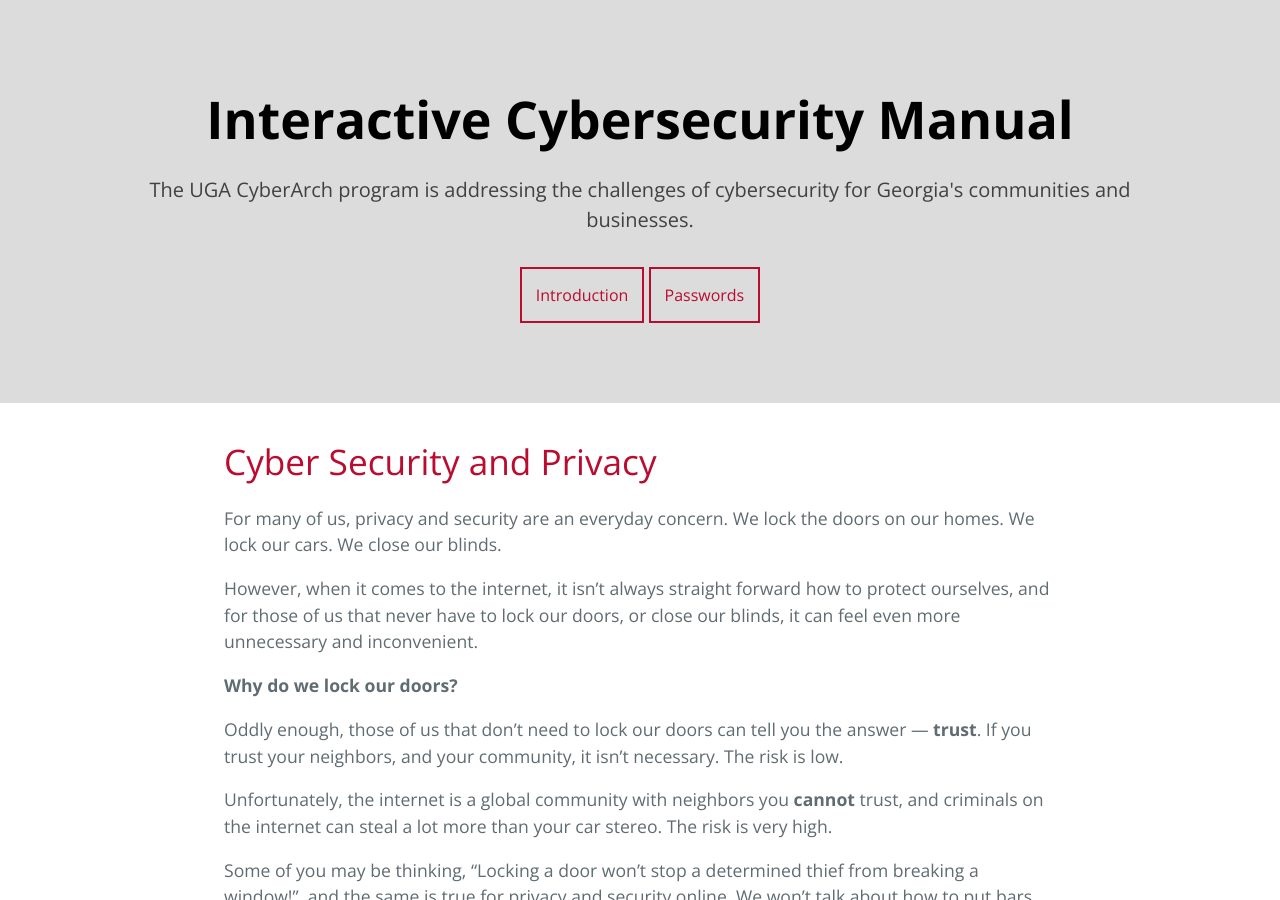
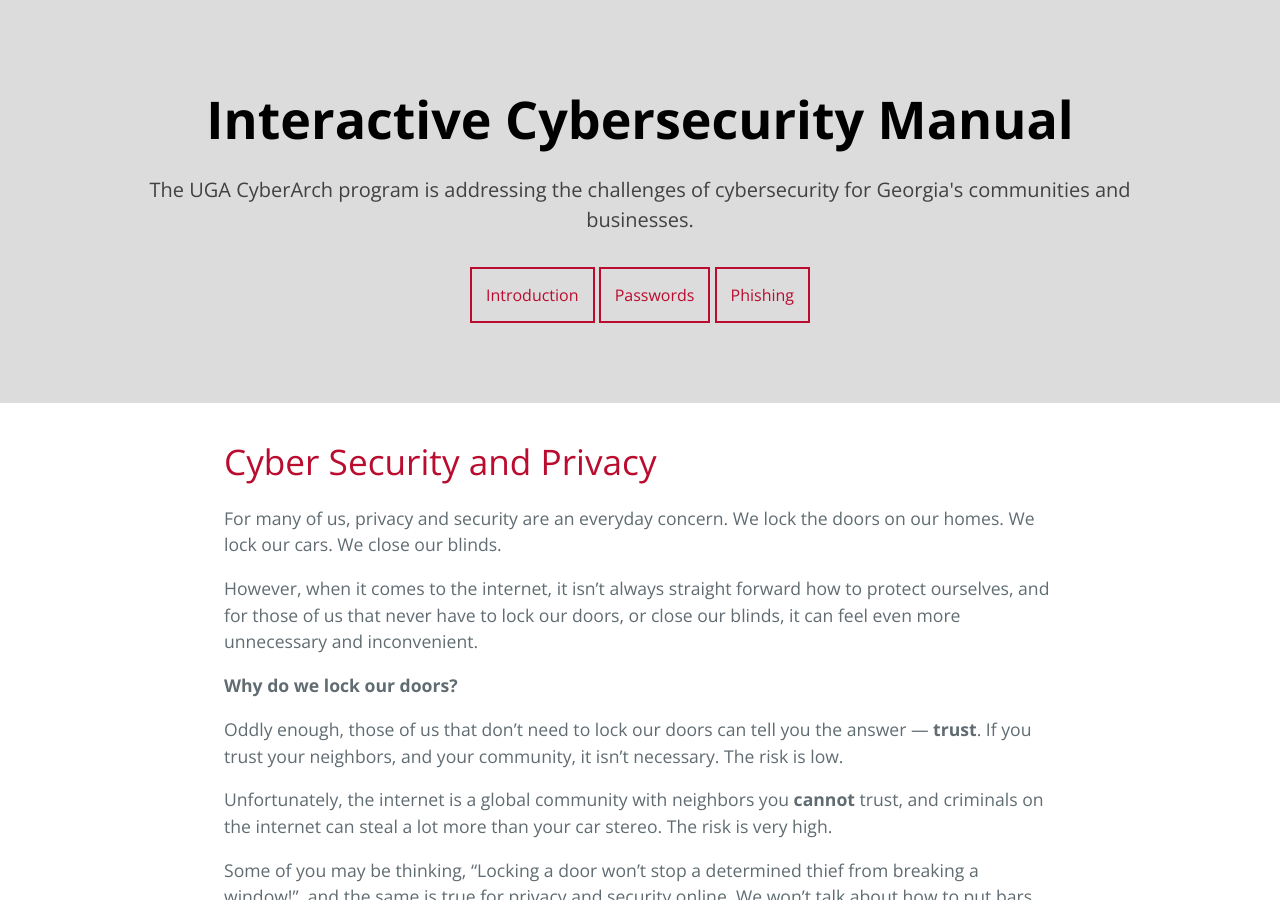
Before and after one commit to ugacyberarch/manual, a Jekyll site: the page built from index.md, in a window 1280 px wide and 900 px high. Built offline with Jekyll 4.4.1, drawn with Linux system fonts in a browser that asks for light colours.

Commit message:
Update default.html

```diff
--- a/_layouts/default.html
+++ b/_layouts/default.html
@@ -104,6 +104,30 @@
 
 </body>
 
+
+<!--Phishing Button -->
+<div class="dropdown">
+  <button class="dropbtn">Phishing</button>
+  <div class="dropdown-content">
+
+     <a href="https://ugacyberarch.github.io/manual/phishing_introduction.html">Introduction</a>
+    <a href="https://ugacyberarch.github.io/manual/fake_domains.html">Fake Domains</a>
+    <a href="https://ugacyberarch.github.io/manual/fake_links.html">Fake Links</a>
+    <a href="https://ugacyberarch.github.io/manual/fake_emails.html">Fake Emails</a>
+    <a href="https://ugacyberarch.github.io/manual/phishing_summary.html">Summary</a>
+
+     </div>
+</div>
+
+
+
+
+
+
+
+
+
+
  <!--End of Buttons -->
 
 
```
